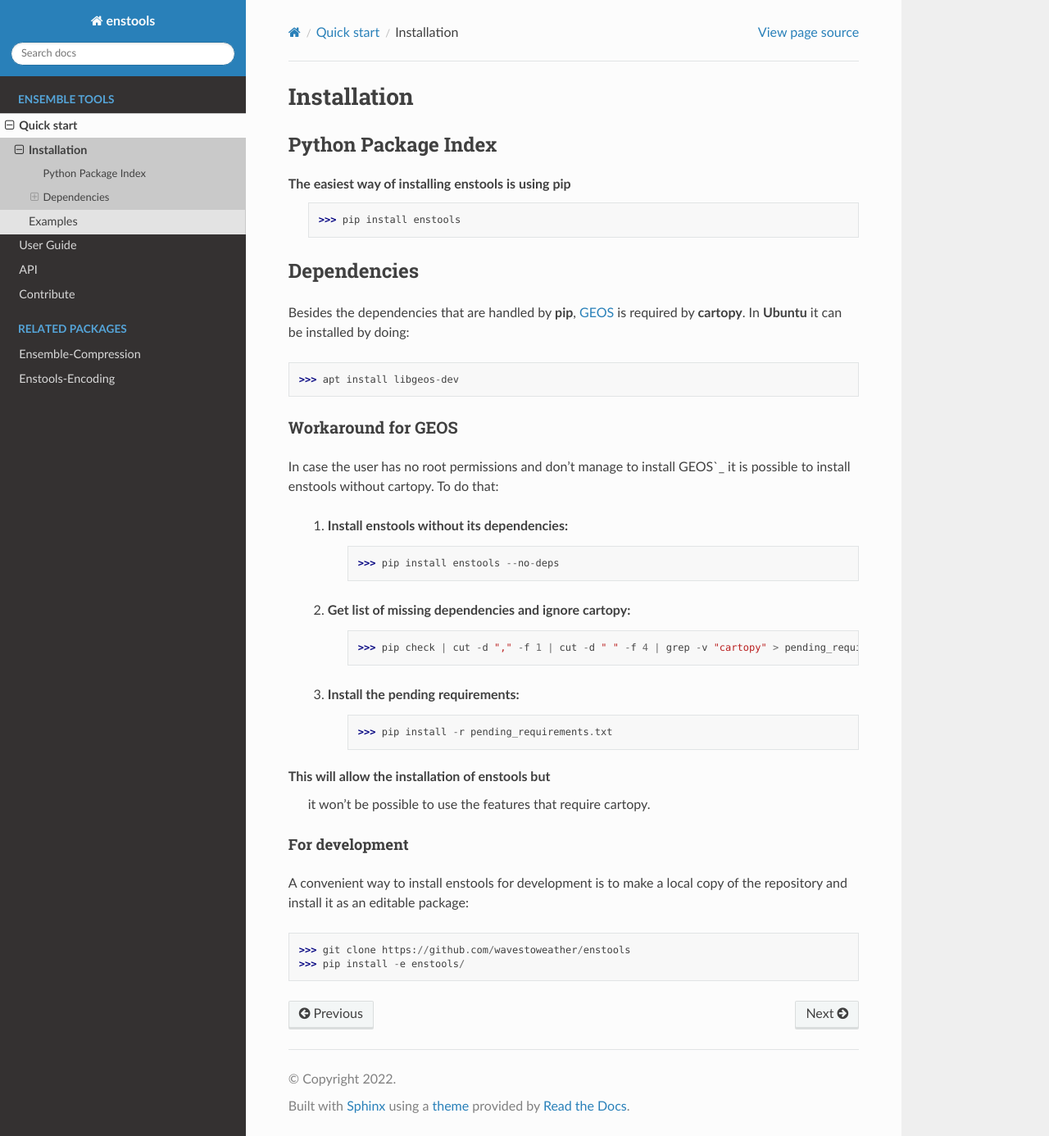
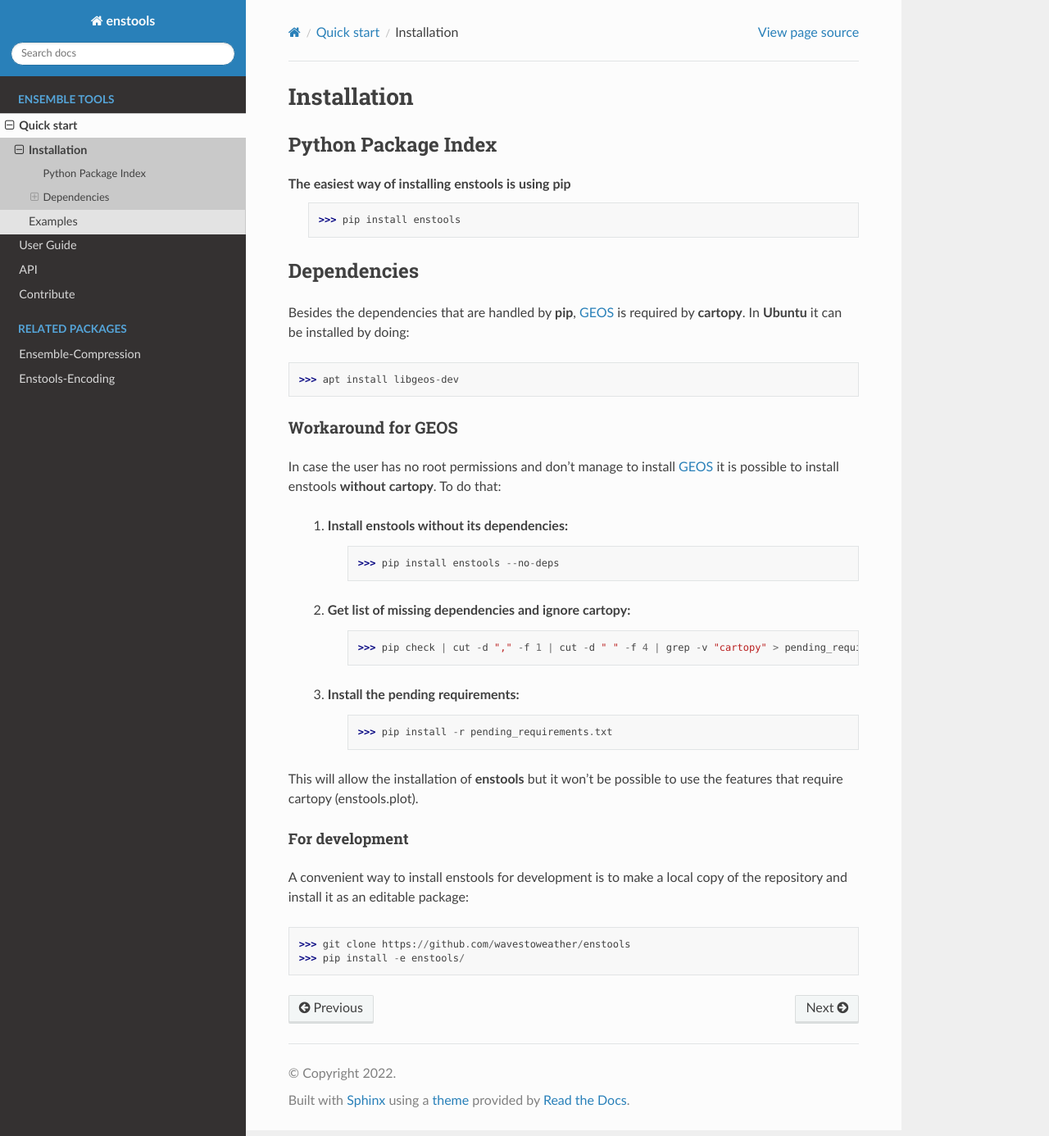
Before and after one commit to wavestoweather/enstools, a Sphinx documentation site: the page built from docs/source/quick-start/installation.rst, in a window 1280 px wide and 1386 px high. Shown: the whole window at 82% size. Built offline with Sphinx 7.4.7 and the Read the Docs theme 2.0.0, drawn with Linux system fonts in a browser that asks for light colours.

Commit message:
Minor updates in documentation

```diff
--- a/docs/source/quick-start/examples.rst
+++ b/docs/source/quick-start/examples.rst
@@ -7,7 +7,7 @@ Few examples:
 Plot ICON data
 -------------------
 
-.. literalinclude:: ../../../examples/example_plot_icon_01.png
+.. literalinclude:: ../../../examples/example_plot_icon_01.py
 
 Compute DAS score
 -------------------
--- a/docs/source/quick-start/index.rst
+++ b/docs/source/quick-start/index.rst
@@ -22,9 +22,9 @@ First steps with **enstools**.
             How to install **enstools**.
 
     .. grid-item-card::
-        :columns: 7
+        :columns: 5
 
-        .. image:: ../images/icons/examples.svg
+        .. image:: ../images/icons/getting_started.svg
             :width: 50%
             :alt: Alternative text
             :align: center
--- a/docs/source/quick-start/installation.rst
+++ b/docs/source/quick-start/installation.rst
@@ -17,8 +17,8 @@ Workaround for GEOS
 
 .. _GEOS: https://libgeos.org
 
-In case the user has no root permissions and don't manage to install GEOS`_ it is possible to install enstools
-without cartopy. To do that:
+In case the user has no root permissions and don't manage to install `GEOS`_ it is possible to install enstools
+**without cartopy**. To do that:
 
     1. Install enstools without its dependencies:
         >>> pip install enstools --no-deps
@@ -30,7 +30,7 @@ without cartopy. To do that:
         >>> pip install -r pending_requirements.txt
 
 This will allow the installation of **enstools** but
- it won't be possible to use the features that require cartopy.
+it won't be possible to use the features that require cartopy (enstools.plot).
 
 For development
 ---------------
```
Also changed, not shown: other parts of docs/source/quick-start/index.rst (+1 -1 lines), docs/source/user-guide/index.rst (+16 -0 lines).
